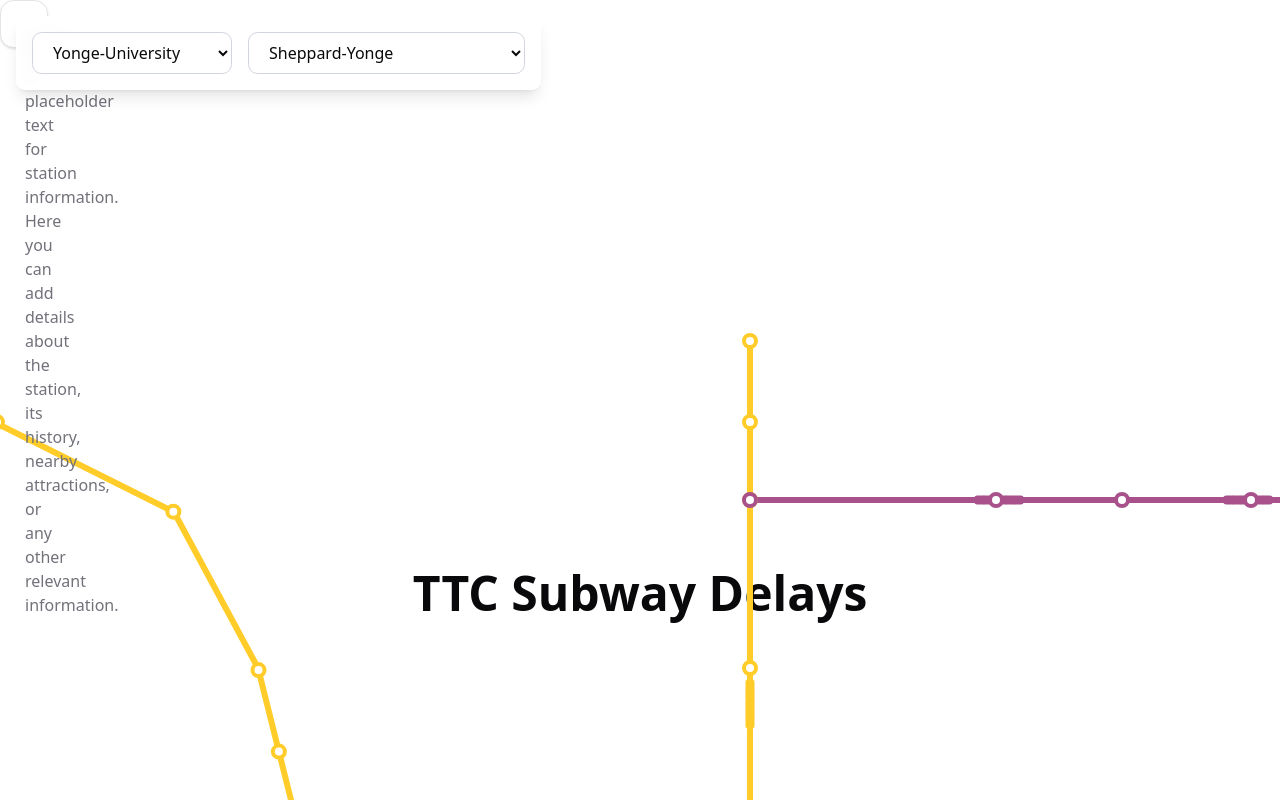
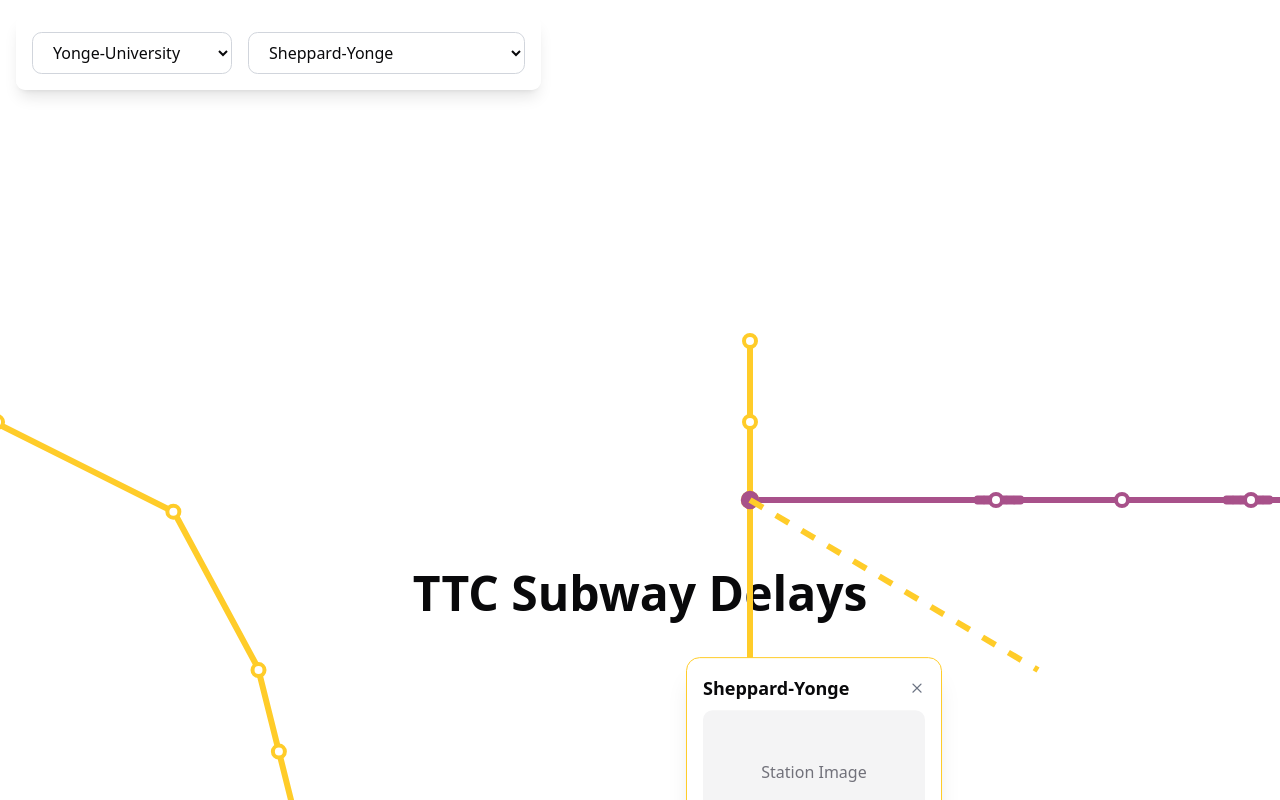
Before and after one commit to eriklangille/ttc_stats, a React (Vite) app: page / in a window 1280 px wide. Built offline with nearby package versions, Linux system fonts and the light colour scheme.

Commit message:
moving stations

```diff
--- a/src/App.tsx
+++ b/src/App.tsx
@@ -10,7 +10,10 @@
   return (
     <div className="relative">
       <div className="fixed top-4 left-4 z-50">
-        <StationSelector onStationSelect={setSelectedStation} />
+        <StationSelector
+          onStationSelect={setSelectedStation}
+          selectedStation={selectedStation}
+        />
       </div>
       <div className="max-w-7xl mx-auto p-8 text-center">
         {/* positive x -> left, positive y -> up */}
--- a/src/components/StationCard.tsx
+++ b/src/components/StationCard.tsx
@@ -11,20 +11,40 @@
 type StationCardProps = {
   station: Station
   onClose: () => void
+  lineColor: string
+  position: { x: number; y: number }
 }
 
-export const StationCard = ({ station, onClose }: StationCardProps) => {
+export const StationCard = ({ station, onClose, lineColor, position }: StationCardProps) => {
   return (
-    <Card className='fixed top-0 left-0 h-12 w-12'>
-      <CardContent className="pt-6">
-        <div className="aspect-video bg-muted rounded-lg mb-4 flex items-top justify-left">
+    <div
+      className="fixed z-50"
+      style={{
+        left: `${position.x}px`,
+        top: `${position.y}px`,
+        transform: 'translate(-50%, -100%)',
+      }}
+    >
+      <Card className="w-64 shadow-xl" style={{ borderColor: lineColor }}>
+        <CardContent className="p-4">
+          <div className="flex justify-between items-center mb-2">
+            <h3 className="text-lg font-semibold">{station.name}</h3>
+            <button
+              onClick={onClose}
+              className="text-gray-500 hover:text-gray-700"
+            >
+              <X size={16} />
+            </button>
+          </div>
+          <div className="aspect-video bg-muted rounded-lg mb-4 flex items-center justify-center">
             <span className="text-muted-foreground">Station Image</span>
           </div>
-        <p className="text-muted-foreground">
+          <p className="text-sm text-muted-foreground">
             This is placeholder text for station information. Here you can add details about the station,
             its history, nearby attractions, or any other relevant information.
           </p>
         </CardContent>
       </Card>
+    </div>
   )
 }
--- a/src/components/StationSelector.tsx
+++ b/src/components/StationSelector.tsx
@@ -4,16 +4,34 @@
 type LineName = keyof typeof LINES;
 type Station = { distance: number; name: string };
 
-export const StationSelector = ({ onStationSelect }: { onStationSelect: (station: Station) => void }) => {
+export const StationSelector = ({ onStationSelect, selectedStation }: {
+  onStationSelect: (station: Station) => void;
+  selectedStation: Station | null;
+}) => {
   const [selectedLine, setSelectedLine] = useState<LineName>('Yonge-University');
-  const [selectedStation, setSelectedStation] = useState<string>('Sheppard-Yonge');
+  const [selectedStationName, setSelectedStationName] = useState<string>('Sheppard-Yonge');
 
+  // Update selector state when station is selected from map
   useEffect(() => {
-    const station = LINES[selectedLine].stations.find(s => s.name === selectedStation);
+    if (selectedStation) {
+      // Find which line the station belongs to
+      for (const [lineName, line] of Object.entries(LINES)) {
+        if (line.stations.some(s => s.name === selectedStation.name)) {
+          setSelectedLine(lineName as LineName);
+          setSelectedStationName(selectedStation.name);
+          break;
+        }
+      }
+    }
+  }, [selectedStation]);
+
+  // Update parent when selector changes
+  useEffect(() => {
+    const station = LINES[selectedLine].stations.find(s => s.name === selectedStationName);
     if (station) {
       onStationSelect(station);
     }
-  }, [selectedLine, selectedStation, onStationSelect]);
+  }, [selectedLine, selectedStationName, onStationSelect]);
 
   return (
     <div className="flex gap-4 items-center bg-white/90 backdrop-blur-sm p-4 rounded-lg shadow-lg">
@@ -22,7 +40,7 @@
         onChange={(e) => {
           setSelectedLine(e.target.value as LineName);
           // Reset station to first station of the new line
-          setSelectedStation(LINES[e.target.value as LineName].stations[0].name);
+          setSelectedStationName(LINES[e.target.value as LineName].stations[0].name);
         }}
         className="px-4 py-2 rounded-lg border border-gray-300 bg-white min-w-[200px]"
       >
@@ -34,8 +52,8 @@
       </select>
 
       <select
-        value={selectedStation}
-        onChange={(e) => setSelectedStation(e.target.value)}
+        value={selectedStationName}
+        onChange={(e) => setSelectedStationName(e.target.value)}
         className="px-4 py-2 rounded-lg border border-gray-300 bg-white min-w-[200px]"
       >
         {LINES[selectedLine].stations.map((station) => (
--- a/src/components/map.tsx
+++ b/src/components/map.tsx
@@ -318,6 +318,9 @@
 }: MapProps) => {
   const [adjustedTranslateX, setAdjustedTranslateX] = useState(translateX);
   const [adjustedTranslateY, setAdjustedTranslateY] = useState(translateY);
+  const [cardPosition, setCardPosition] = useState<{ x: number; y: number } | null>(null);
+  const [selectedLineColor, setSelectedLineColor] = useState<string>('');
+  const [isAnimating, setIsAnimating] = useState(false);
 
   const lineElements = useMemo(() =>
     Object.entries(LINES).map(([lineName, { color, start, line: relativePoints }]) => {
@@ -352,18 +355,19 @@
         <g key={`${lineName}-stations`}>
           {LINES[lineName as LineName].stations.map((station, index) => {
             const position = getPointAtDistance(points, station.distance)
+            const isSelected = selectedStation?.name === station.name
             return (
               <g
                 key={`${lineName}-station-${index}`}
                 style={{ zIndex: 3 }}
-                onClick={() => {}}
+                onClick={() => onStationSelect(station)}
                 className="cursor-pointer"
               >
                 <circle
                   cx={position.x}
                   cy={position.y}
-                  r={strokeWidth / 1}
-                  fill="white"
+                  r={isSelected ? strokeWidth * 1.2 : strokeWidth / 1}
+                  fill={isSelected ? color : "white"}
                   style={{ zIndex: 3 }}
                   stroke={color}
                   strokeWidth={strokeWidth / 1.5}
@@ -374,7 +378,7 @@
           })}
         </g>
       )
-    }), [strokeWidth]
+    }), [strokeWidth, selectedStation, onStationSelect]
   )
 
   const trainElements = useMemo(() => [
@@ -389,44 +393,96 @@
     <Train key="shep-west" line={LINES["Sheppard"]} startDistance={225} direction="westbound" color="#A8518A" />
   ], [])
 
+  // Add connection line when station is selected
+  const connectionLine = useMemo(() => {
+    if (!selectedStation || !cardPosition) return null;
+
+    let stationPosition: Point | null = null;
+    let lineColor = '';
+
+    // Find the station position and line color
+    for (const [lineName, line] of Object.entries(LINES)) {
+      const station = line.stations.find(s => s.name === selectedStation.name);
+      if (station) {
+        const points = getAbsolutePoints(line.start, line.line);
+        stationPosition = getPointAtDistance(points, station.distance);
+        lineColor = line.color;
+        break;
+      }
+    }
+
+    if (!stationPosition) return null;
+
+    // Calculate the scaled position
+    const scaledX = stationPosition.x;
+    const scaledY = stationPosition.y;
+
+    return (
+      <line
+        x1={scaledX}
+        y1={scaledY}
+        x2={cardPosition.x}
+        y2={cardPosition.y / 3}
+        stroke={lineColor}
+        strokeWidth={2}
+        strokeDasharray="5,5"
+        style={{ zIndex: 1 }}
+      />
+    );
+  }, [selectedStation, cardPosition, scale]);
+
   useEffect(() => {
     if (selectedStation) {
       // Find the line and station position
       let stationPosition: Point | null = null;
+      let lineColor = '';
+
       for (const [lineName, line] of Object.entries(LINES)) {
         const station = line.stations.find(s => s.name === selectedStation.name);
         if (station) {
           const points = getAbsolutePoints(line.start, line.line);
           stationPosition = getPointAtDistance(points, station.distance);
+          lineColor = line.color;
           break;
         }
       }
 
       if (stationPosition) {
-        const viewportWidth = window.innerWidth;
-        const viewportHeight = window.innerHeight;
-
         const midX = sizeX / 2;
         const midY = sizeY / 2;
 
         const offsetX = stationPosition.x - midX;
         const offsetY = stationPosition.y - midY;
 
-        const viewportCenterX = viewportWidth / 2;
-        const viewportCenterY = viewportHeight / 2;
-
         const newTranslateX = -offsetX * scale;
         const newTranslateY = -offsetY * scale;
 
-        console.log(newTranslateX, newTranslateY)
-
+        setIsAnimating(true);
         setAdjustedTranslateX(newTranslateX);
         setAdjustedTranslateY(newTranslateY);
+
+        // Calculate card position
+        const scaledX = stationPosition.x + newTranslateX;
+        const scaledY = stationPosition.y + newTranslateY;
+        setCardPosition({ x: scaledX, y: scaledY });
+        setSelectedLineColor(lineColor);
+
+        // Reset animation state after transition
+        setTimeout(() => {
+          setIsAnimating(false);
+        }, 500);
       }
     } else {
-      // Reset to default translation when no station is selected
+      setIsAnimating(true);
       setAdjustedTranslateX(translateX);
       setAdjustedTranslateY(translateY);
+      setCardPosition(null);
+      setSelectedLineColor('');
+
+      // Reset animation state after transition
+      setTimeout(() => {
+        setIsAnimating(false);
+      }, 500);
     }
   }, [selectedStation, scale, translateX, translateY, sizeX, sizeY]);
 
@@ -439,17 +495,21 @@
           position: 'fixed',
           top: 0,
           left: 0,
-          transform: `translate(${adjustedTranslateX}px, ${adjustedTranslateY}px) scale(${scale})`
+          transform: `translate(${adjustedTranslateX}px, ${adjustedTranslateY}px) scale(${scale})`,
+          transition: isAnimating ? 'transform 0.5s ease-in-out' : 'none',
         }}
       >
         {lineElements}
         {trainElements}
         {stationElements}
+        {connectionLine}
       </svg>
-      {selectedStation && (
+      {selectedStation && cardPosition && (
         <StationCard
           station={selectedStation}
           onClose={() => onStationSelect(null)}
+          lineColor={selectedLineColor}
+          position={cardPosition}
         />
       )}
     </>
```
Lines whose indentation alone changed are shown as unchanged.
